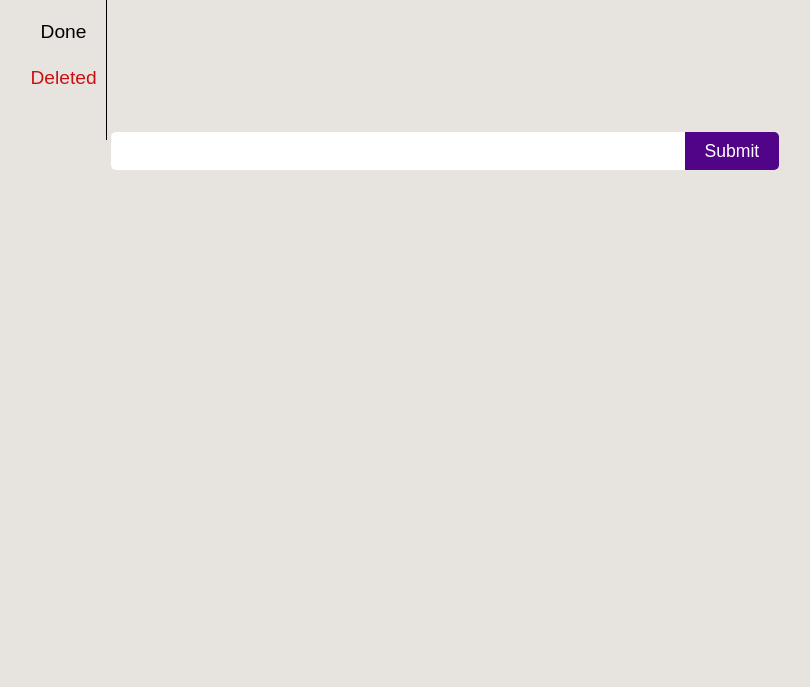
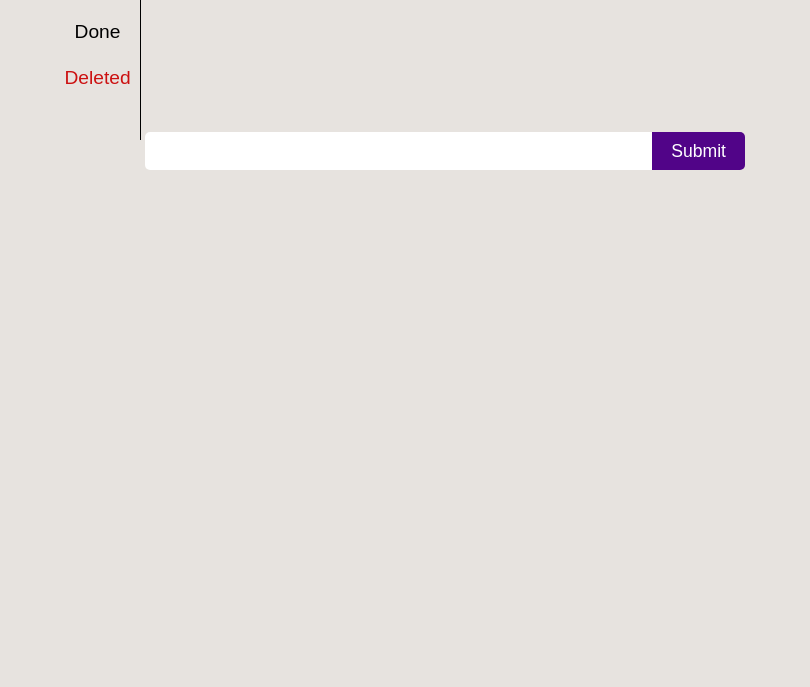
Before and after one commit to Rogryk/ToDo-Vanilla-JS, a plain HTML site: page index.html in a window 1280 px wide. Shown: the part 113-800 px from the top of the page, without its empty margins (240-1050 px from the left). Drawn offline with Linux system fonts and the light colour scheme.

Commit message:
changed max-width to 700px

```diff
--- a/styles.css
+++ b/styles.css
@@ -24,7 +24,7 @@ body {
   width: 60vw;
   max-height: 300px;
   min-height: 100px;
-  max-width: 899px;
+  max-width: 700px;
   min-width: 420px;
   display: flex;
   flex-wrap: wrap;
```
